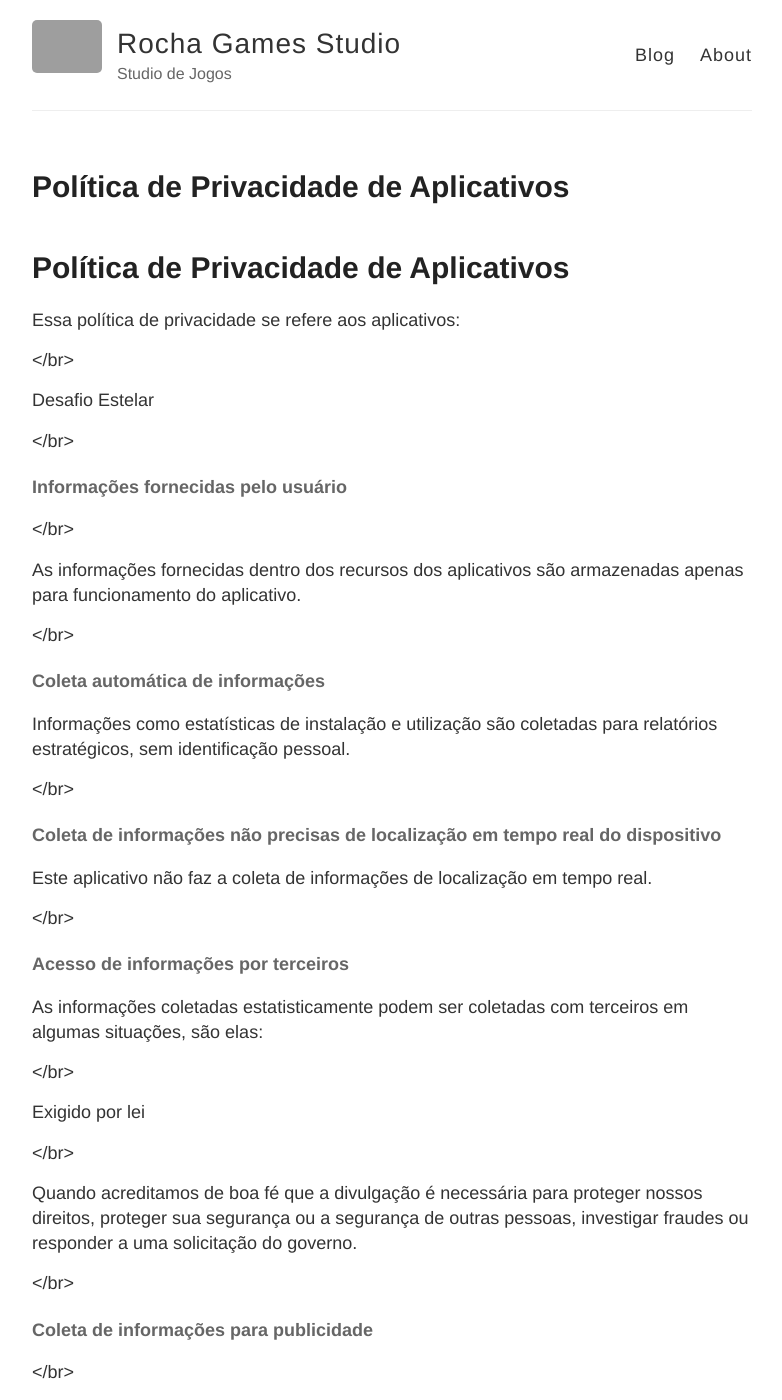
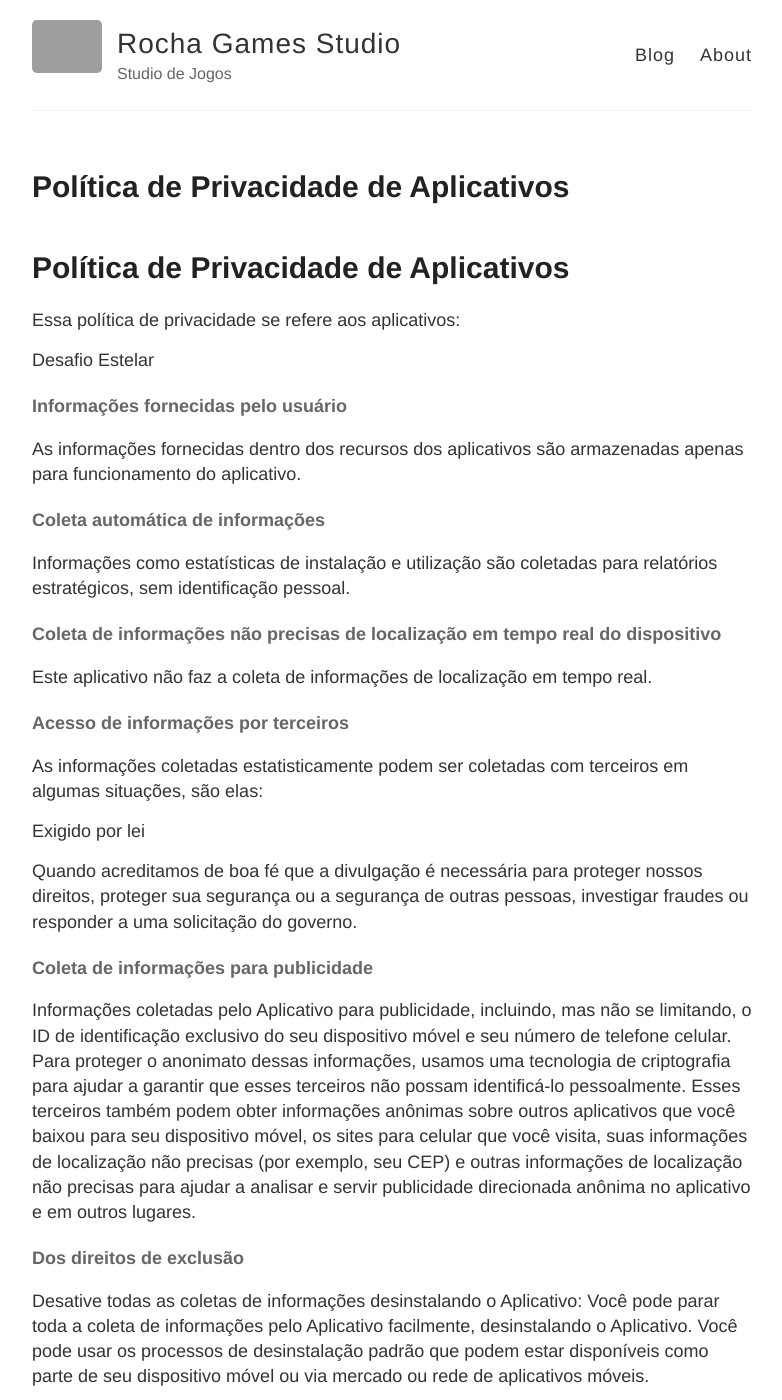
Before and after one commit to StudioRockGames/studiorockgames.github.io, a Jekyll site: the page built from politica-de-privacidade-de-aplicativos.md, in a window 1280 px wide and 1400 px high. Shown: the whole window, without its empty margins (248-1030 px from the left). Built offline with Jekyll 4.4.1, drawn with Linux system fonts in a browser that asks for light colours; some of the changed text lies outside the part shown; grey boxes are pictures that could not be loaded.

Commit message:
Update politica-de-privacidade-de-aplicativos.md

```diff
--- a/politica-de-privacidade-de-aplicativos.md
+++ b/politica-de-privacidade-de-aplicativos.md
@@ -6,40 +6,25 @@ permalink: /politica-de-privacidade-de-aplicativos/
 
 <h1>Política de Privacidade de Aplicativos</h1>
 <p>Essa política de privacidade se refere aos aplicativos:</p>
-</br>
 <p>Desafio Estelar</p>
-</br>
 <h4>Informações fornecidas pelo usuário</h4>
-</br>
 <p>As informações fornecidas dentro dos recursos dos aplicativos são armazenadas apenas para funcionamento do aplicativo.</p>
-</br>
 <h4>Coleta automática de informações</h4>
 <p>Informações como estatísticas de instalação e utilização são coletadas para relatórios estratégicos, sem identificação pessoal.</p>
-</br>
 <h4>Coleta de informações não precisas de localização em tempo real do dispositivo</h4>
 <p>Este aplicativo não faz a coleta de informações de localização em tempo real.</p>
-</br>
 <h4>Acesso de informações por terceiros</h4>
 <p>As informações coletadas estatisticamente podem ser coletadas com terceiros em algumas situações, são elas:</p>
-</br>
 <p>Exigido por lei</p>
-</br>
 <p>Quando acreditamos de boa fé que a divulgação é necessária para proteger nossos direitos, proteger sua segurança ou a segurança de outras pessoas, investigar fraudes ou responder a uma solicitação do governo.</p>
-</br>
 <h4>Coleta de informações para publicidade</h4>
-</br>
 <p>Informações coletadas pelo Aplicativo para publicidade, incluindo, mas não se limitando, o ID de identificação exclusivo do seu dispositivo móvel e seu número de telefone celular. Para proteger o anonimato dessas informações, usamos uma tecnologia de criptografia para ajudar a garantir que esses terceiros não possam identificá-lo pessoalmente. Esses terceiros também podem obter informações anônimas sobre outros aplicativos que você baixou para seu dispositivo móvel, os sites para celular que você visita, suas informações de localização não precisas (por exemplo, seu CEP) e outras informações de localização não precisas para ajudar a analisar e servir publicidade direcionada anônima no aplicativo e em outros lugares.
-</br>
 <h4>Dos direitos de exclusão</h4>
 <p>Desative todas as coletas de informações desinstalando o Aplicativo: Você pode parar toda a coleta de informações pelo Aplicativo facilmente, desinstalando o Aplicativo. Você pode usar os processos de desinstalação padrão que podem estar disponíveis como parte de seu dispositivo móvel ou via mercado ou rede de aplicativos móveis.</p>
-</br>
 <h4>Segurança</h4>
 <p>Estamos preocupados em proteger a confidencialidade de suas informações. Fornecemos proteções físicas, eletrônicas e processuais para proteger as informações que processamos e mantemos. Por favor, esteja ciente de que, embora nos empenhemos em fornecer segurança razoável para as informações que processamos e mantemos, nenhum sistema de segurança pode evitar todas as possíveis violações de segurança.</p>
-</br>
 <h4>Alterações e Consentimento</h4>
 <p>Esta Política de Privacidade pode ser atualizada de tempos em tempos por qualquer motivo. Toda e qualquer alteração será publicada neste mesmo local. Recomenda-se que você consulte esta Política de Privacidade regularmente para quaisquer alterações, pois a instalação do aplicativo é considerado como aprovação de toda aceitação e as alterações das condições.</p>
-</br>
 <h4>Sobre</h4>
 <p>Qualquer dúvida ou necessidade de alguma explicação mais detalhada entre em contato, envie um email diretamente para srockcontato@gmail.com</p>
-</br>
 <p>STUDIOS ROCK</p>
```
